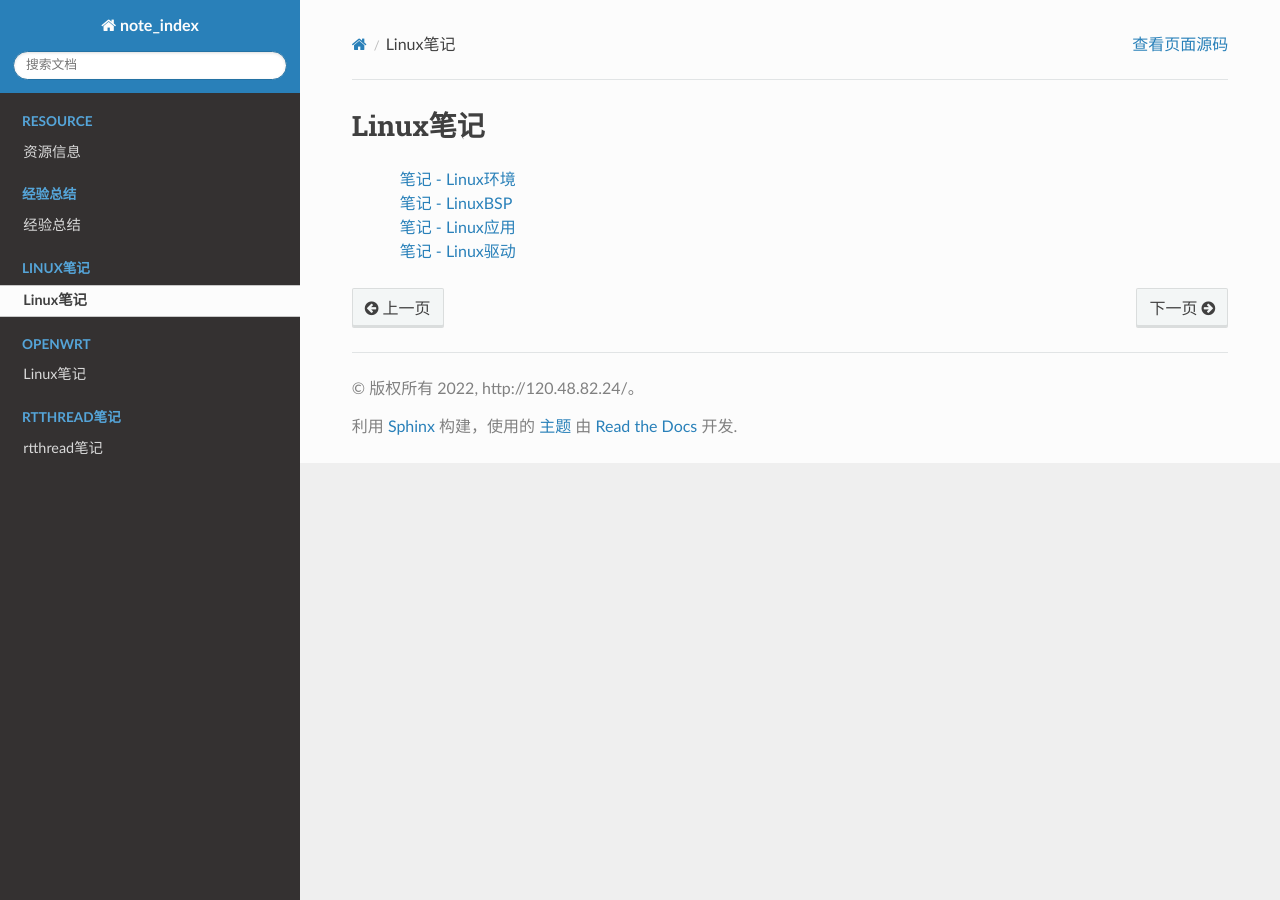
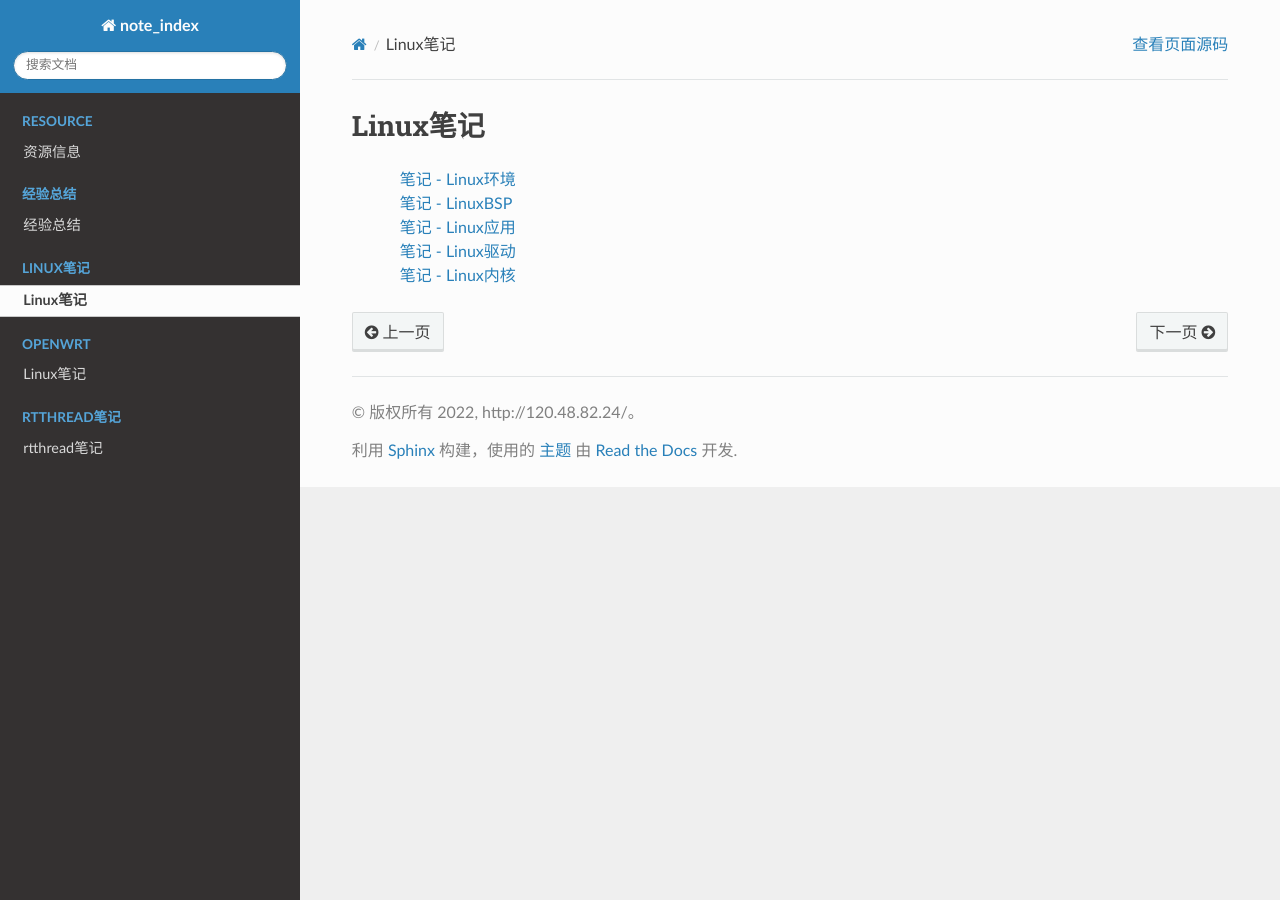
Before and after one commit to lzstudy/note_index, a Sphinx documentation site: the page built from source/linux/index.md, in a window 1280 px wide. Built offline with Sphinx 7.4.7 and the Read the Docs theme 2.0.0, drawn with Linux system fonts in a browser that asks for light colours.

Commit message:
feat |> 添加内核

```diff
--- a/source/linux/index.md
+++ b/source/linux/index.md
@@ -4,3 +4,4 @@
 >> [笔记 - LinuxBSP](http://120.48.82.24:9102) <br/>
 >> [笔记 - Linux应用](http://120.48.82.24:9103) <br/>
 >> [笔记 - Linux驱动](http://120.48.82.24:9104) <br/>
+>> [笔记 - Linux内核](http://120.48.82.24:9105) <br/>
```
